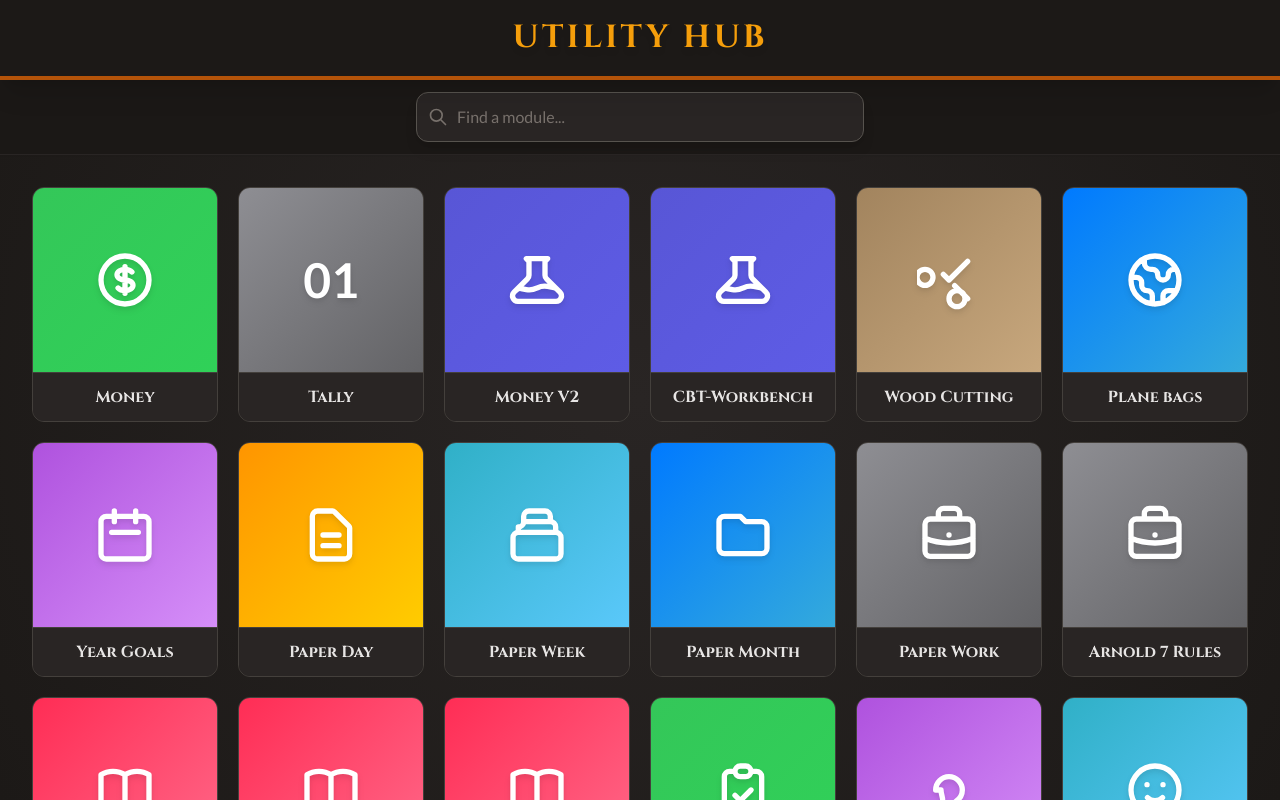
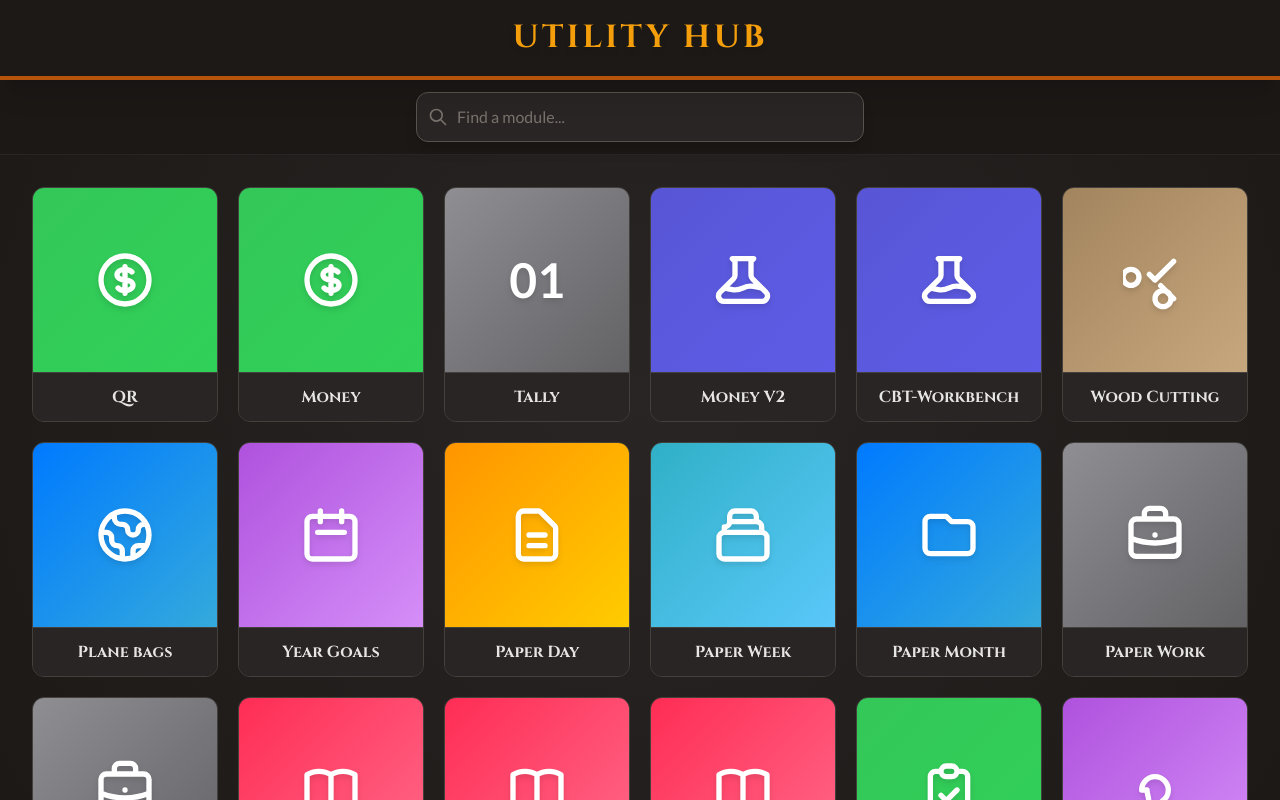
Before and after one commit to Code-Lifter/Life, a plain HTML site: page index.html in a window 1280 px wide. Drawn offline with nearby package versions, Linux system fonts and the light colour scheme.

Commit message:
Update index.html

```diff
--- a/index.html
+++ b/index.html
@@ -115,6 +115,19 @@
       <div class="p-3 sm:p-8 max-w-[1400px] mx-auto">
         <!-- Grid: 3 cols on mobile, scaling up for tablet/desktop -->
         <div class="grid grid-cols-3 sm:grid-cols-4 md:grid-cols-5 lg:grid-cols-6 gap-2 sm:gap-5 pb-20">
+
+          <!-- QR -->
+          <a href="QR.html" class="game-card bg-stone-800 rounded-lg sm:rounded-xl flex flex-col group relative overflow-hidden">
+            <div class="absolute inset-0 bg-amber-500 opacity-0 group-hover:opacity-10 transition-opacity z-10 pointer-events-none"></div>
+            <div class="w-full aspect-square bg-green relative flex items-center justify-center p-2">
+              <svg class="w-8 h-8 sm:w-16 sm:h-16 text-white drop-shadow-md" fill="none" stroke="currentColor" viewBox="0 0 24 24"><path stroke-linecap="round" stroke-linejoin="round" stroke-width="2" d="M12 8c-1.657 0-3 .895-3 2s1.343 2 3 2 3 .895 3 2-1.343 2-3 2m0-8c1.11 0 2.08.402 2.599 1M12 8V7m0 1v8m0 0v1m0-1c-1.11 0-2.08-.402-2.599-1M21 12a9 9 0 11-18 0 9 9 0 0118 0z"/></svg>
+            </div>
+            <div class="p-1.5 sm:p-3 flex-grow flex items-center justify-center text-center bg-stone-800 border-t border-stone-700 z-20">
+              <h2 class="fantasy-font text-xs sm:text-base font-bold text-stone-200 group-hover:text-amber-500 transition-colors leading-tight">
+                QR
+              </h2>
+            </div>
+          </a>
 
           <!-- Money -->
           <a href="money.html" class="game-card bg-stone-800 rounded-lg sm:rounded-xl flex flex-col group relative overflow-hidden">
```
